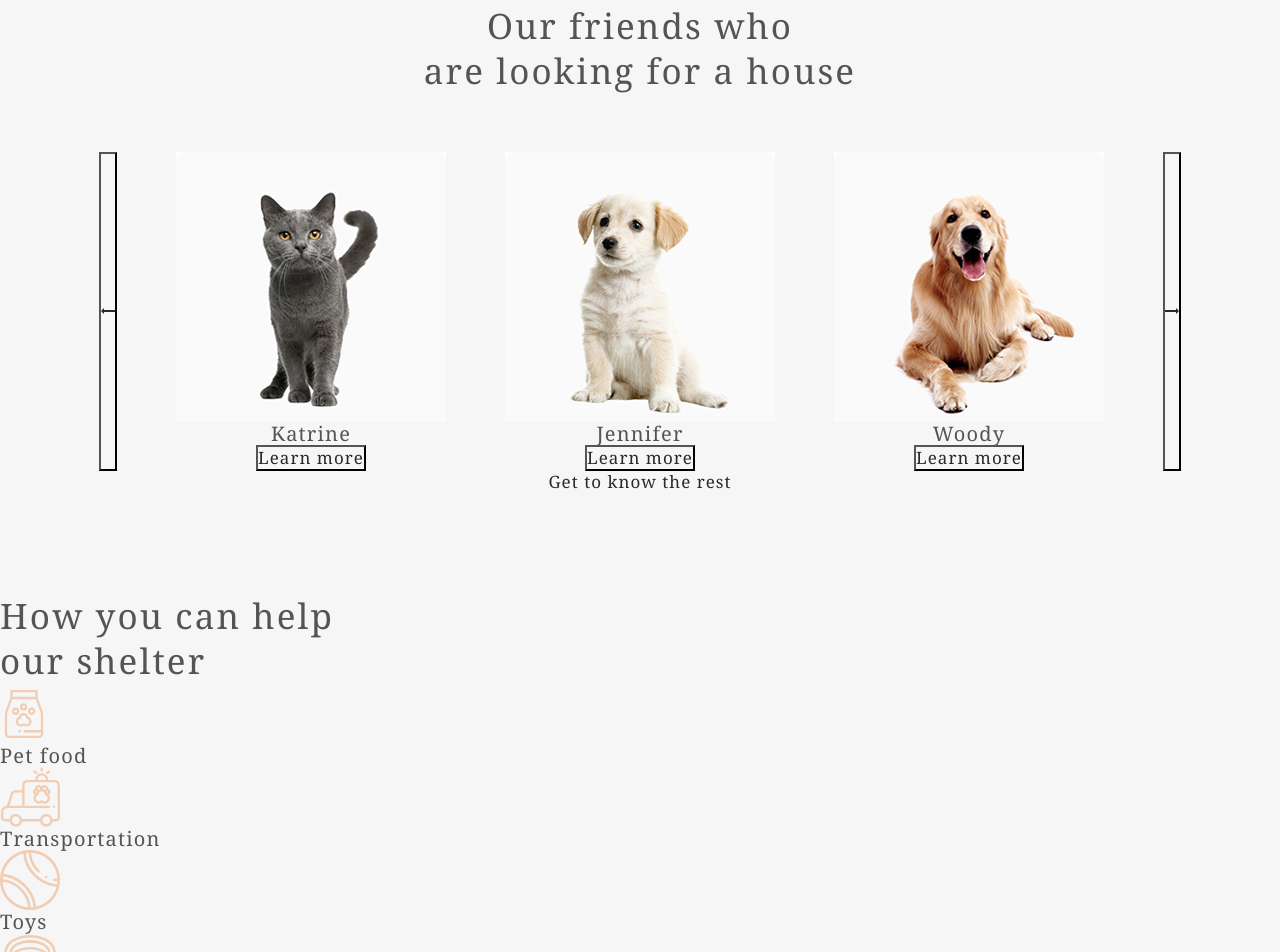
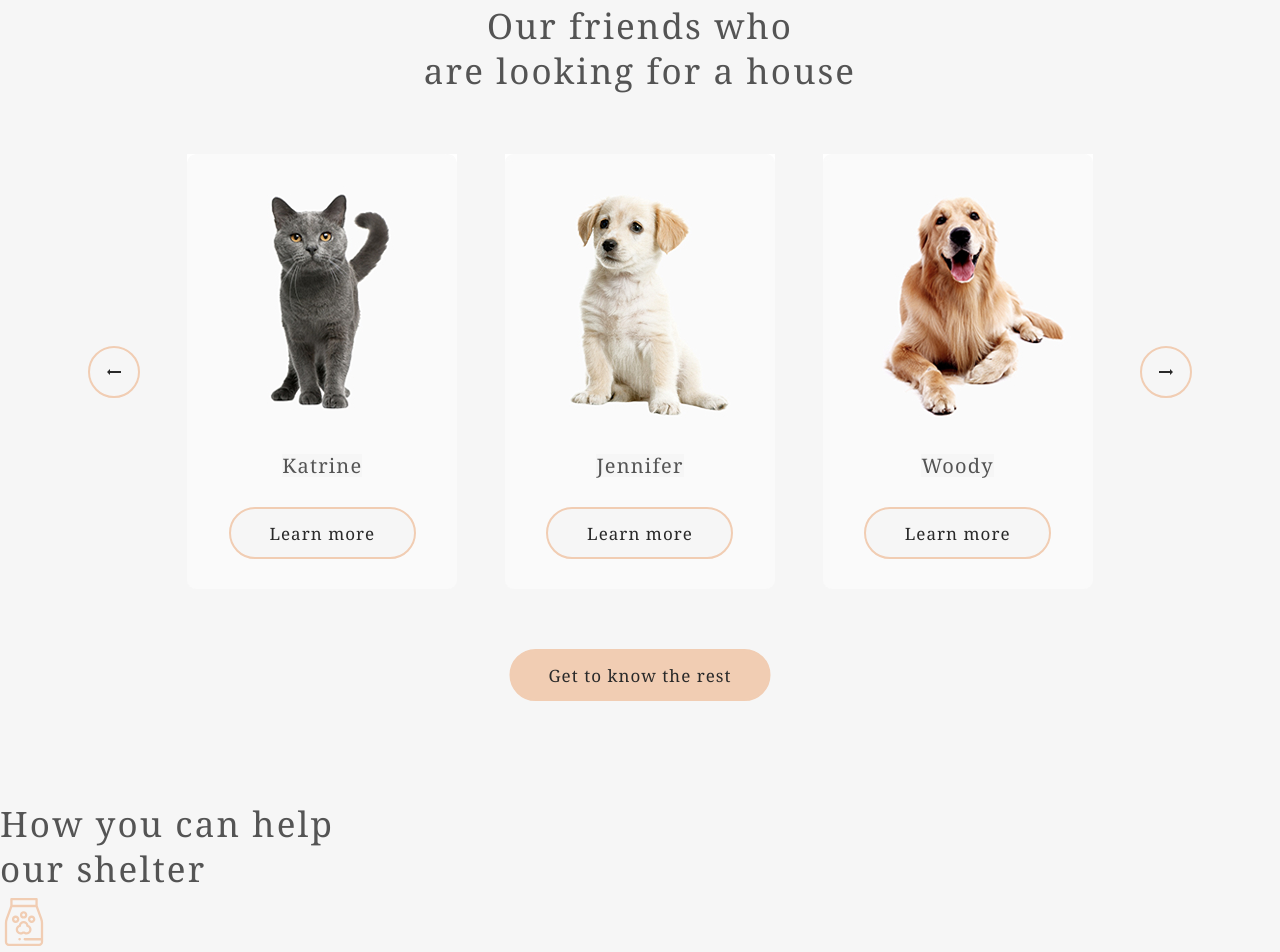
Before and after one commit to KirrBrest/Shelter, a plain HTML site: page index.html in a window 1280 px wide. Shown: the part 1577-2529 px from the top of the page. Drawn offline with Linux system fonts and the light colour scheme.

Commit message:
feat: scss section uor-friends changes (Thu, Mar 30, 2023 09:30:17 PM)

```diff
--- a/index.html
+++ b/index.html
@@ -99,8 +99,9 @@
 
             <button class="arrow-right"><img src="img/main/ArrowRight.svg" width="14" height="6" alt=" "></button>
           </div>
-          <a class="our-friends-btn" href="./pets.html">Get to know the rest</a>
-
+          <!-- <form class="our-friends-btn" action="./pets.html"> -->
+            <a class="our-friends-btn our-friends-a">Get to know the rest</a>
+          <!-- </form> -->
         </div>
       </section>
 
--- a/src/scss/layout/_main-index.scss
+++ b/src/scss/layout/_main-index.scss
@@ -34,6 +34,77 @@
 .our-friends-container {
   display:flex;
   justify-content: space-evenly;
-  margin-top: 58px;
+  margin-top: 60px;
 
 }
+
+.our-frieds-card {
+  display: flex;
+  flex-direction: column;
+  align-items: center;
+  border-radius: 9px;
+  text-align: center;
+  width: 270px;
+  height: 435px;
+  cursor: pointer;
+  background: #FAFAFA;
+}
+
+.our-friends-name {
+  display: flex;
+  align-items: center;
+  text-align: center;
+  margin: 30px 0;
+}
+
+.arrow-left,
+.arrow-right {
+  display: flex;
+  justify-content: center;
+  align-items: center;
+  margin-top: 192px;
+  width: 52px;
+  height: 52px;
+  border-radius: 100%;
+  border: 2px solid #F1CDB3;
+  background: #F6F6F6;
+  transition: .25s;
+  cursor: pointer;
+  text-align: center;
+}
+
+.arrow-left:hover,
+.arrow-right:hover {
+  background: #FDDCC4;
+}
+
+.our-friends-btn {
+  width: 187px;
+  height: 52px;
+  border: 2px solid #F1CDB3;
+  border-radius: 100px;
+  transition: .25s;
+  padding-top: 3px;
+  cursor: pointer;
+}
+
+.our-friends-btn:hover {
+  background:#FDDCC4;
+}
+
+.our-friends-a {
+  display: flex;
+  justify-content: center;
+  align-items: center;
+  width: 261px;
+  height: 52px;
+  position: relative;
+  left: 50%;
+  transform: translate(-50%, 0);
+  width: 261px;
+  height: 52px;
+  margin-top: 60px;
+  transition: .25s;
+  padding-top: 3px;
+  background: #F1CDB3;
+}
```
Also changed, not shown: style_index.css, 1 other file.
